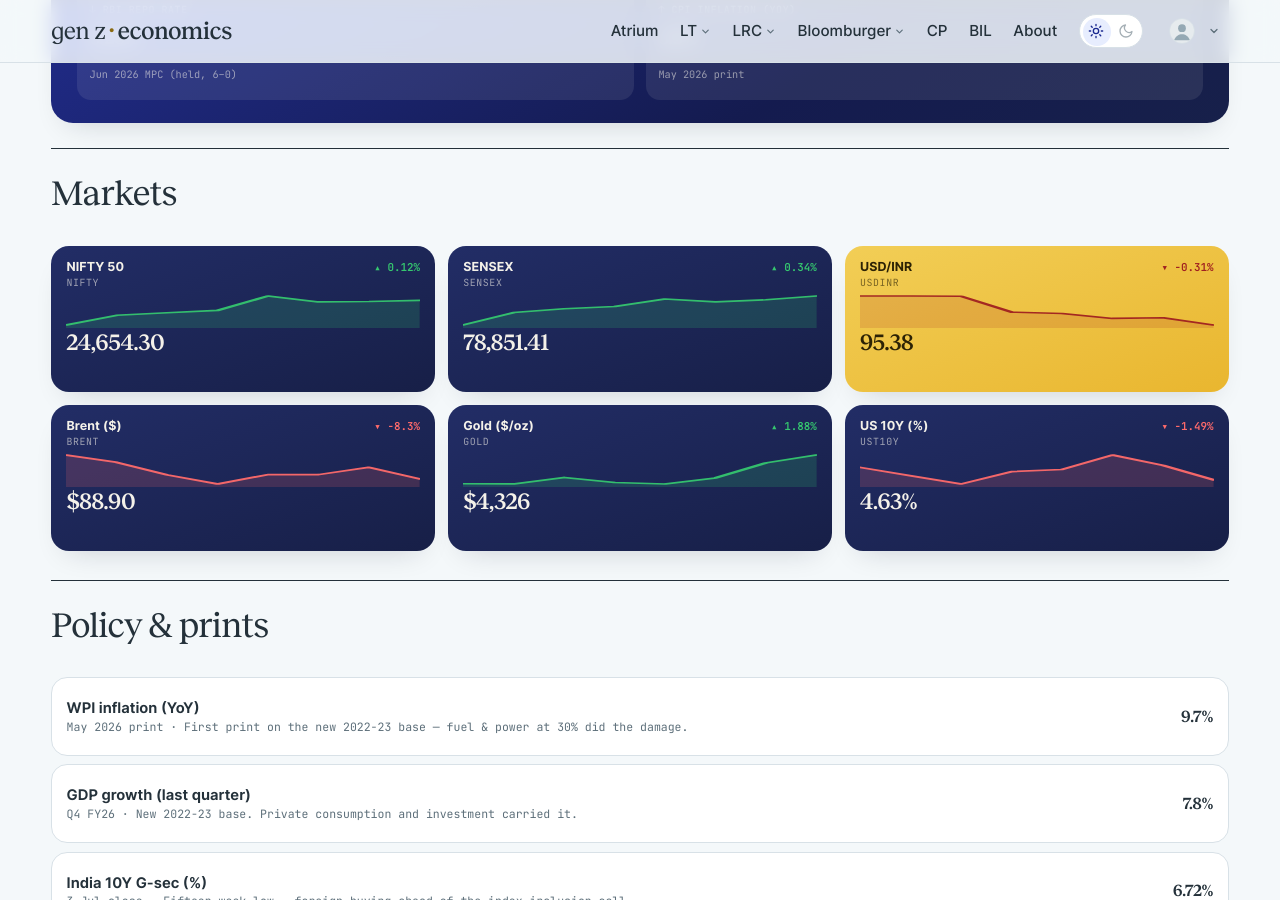
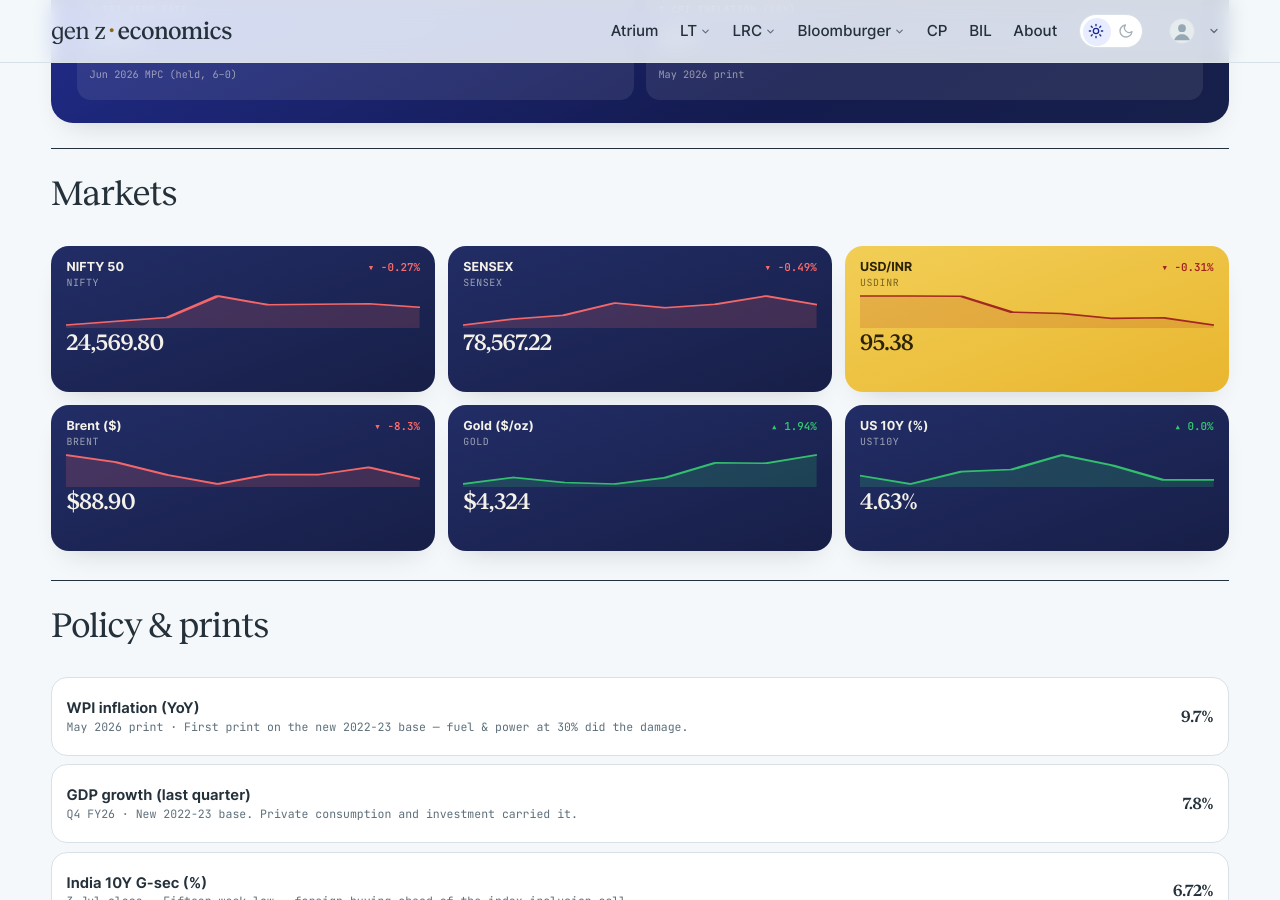
Before and after one commit to harsharya7021/genz-economics.com, a Jekyll site: the page built from macro-watch.html, in a window 1280 px wide and 900 px high, scrolled down 599 px. Built offline with Jekyll 4.4.1, drawn with Linux system fonts in a browser that asks for light colours; comment, search, counter and statistics services are not loaded.

Commit message:
data: morning market refresh

```diff
--- a/_data/macro.json
+++ b/_data/macro.json
@@ -1,34 +1,34 @@
 {
-  "as_of": "6 Aug 2026 close",
+  "as_of": "7 Aug 2026 close",
   "auto": {
     "nifty": {
       "label": "NIFTY 50",
-      "v": "24,654.30",
-      "chg": 0.12,
+      "v": "24,569.80",
+      "chg": -0.27,
       "spark": [
-        23985.35,
         24250.199,
         24317.15,
         24383.6,
         24774.301,
         24614.9,
         24624.65,
-        24654.301
+        24636.0,
+        24569.801
       ]
     },
     "sensex": {
       "label": "SENSEX",
-      "v": "78,851.41",
-      "chg": 0.34,
+      "v": "78,567.22",
+      "chg": -0.49,
       "spark": [
-        76765.922,
         77654.602,
         77928.148,
         78094.641,
         78639.031,
         78428.953,
         78581.0,
-        78851.406
+        78954.758,
+        78567.219
       ]
     },
     "usdinr": {
@@ -63,31 +63,31 @@
     },
     "gold": {
       "label": "Gold ($/oz)",
-      "v": "$4,326",
-      "chg": 1.88,
+      "v": "$4,324",
+      "chg": 1.94,
       "spark": [
-        4036.3,
         4034.7,
         4100.1,
         4049.1,
         4033.7,
         4095.4,
         4245.8,
-        4325.8
+        4242.0,
+        4324.4
       ]
     },
     "ust10y": {
       "label": "US 10Y (%)",
       "v": "4.63%",
-      "chg": -1.49,
+      "chg": 0.0,
       "spark": [
-        4.69,
         4.65,
         4.61,
         4.67,
         4.68,
         4.75,
         4.7,
+        4.63,
         4.63
       ]
     }
--- a/_data/markets.yml
+++ b/_data/markets.yml
@@ -2,38 +2,38 @@
 # USD/INR) are refreshed each weekday morning by the market-data workflow;
 # the India 10Y G-Sec line is maintained by hand. Do not hand-edit the
 # live tickers — the job overwrites them.
-as_of: 6 Aug 2026
+as_of: 7 Aug 2026
 tickers:
 - symbol: NIFTY 50
   code: ^NSEI
-  value: 24,654.30
-  change: '+29.65'
-  pct: +0.12%
-  dir: up
+  value: 24,569.80
+  change: −66.20
+  pct: −0.27%
+  dir: down
   spark:
-  - 23985.35
   - 24250.199
   - 24317.15
   - 24383.6
   - 24774.301
   - 24614.9
   - 24624.65
-  - 24654.301
+  - 24636.0
+  - 24569.801
 - symbol: SENSEX
   code: BSE
-  value: 78,851.41
-  change: '+270.41'
-  pct: +0.34%
-  dir: up
+  value: 78,567.22
+  change: −387.54
+  pct: −0.49%
+  dir: down
   spark:
-  - 76765.922
   - 77654.602
   - 77928.148
   - 78094.641
   - 78639.031
   - 78428.953
   - 78581.0
-  - 78851.406
+  - 78954.758
+  - 78567.219
 - symbol: USD / INR
   code: FX
   value: '95.38'
```
